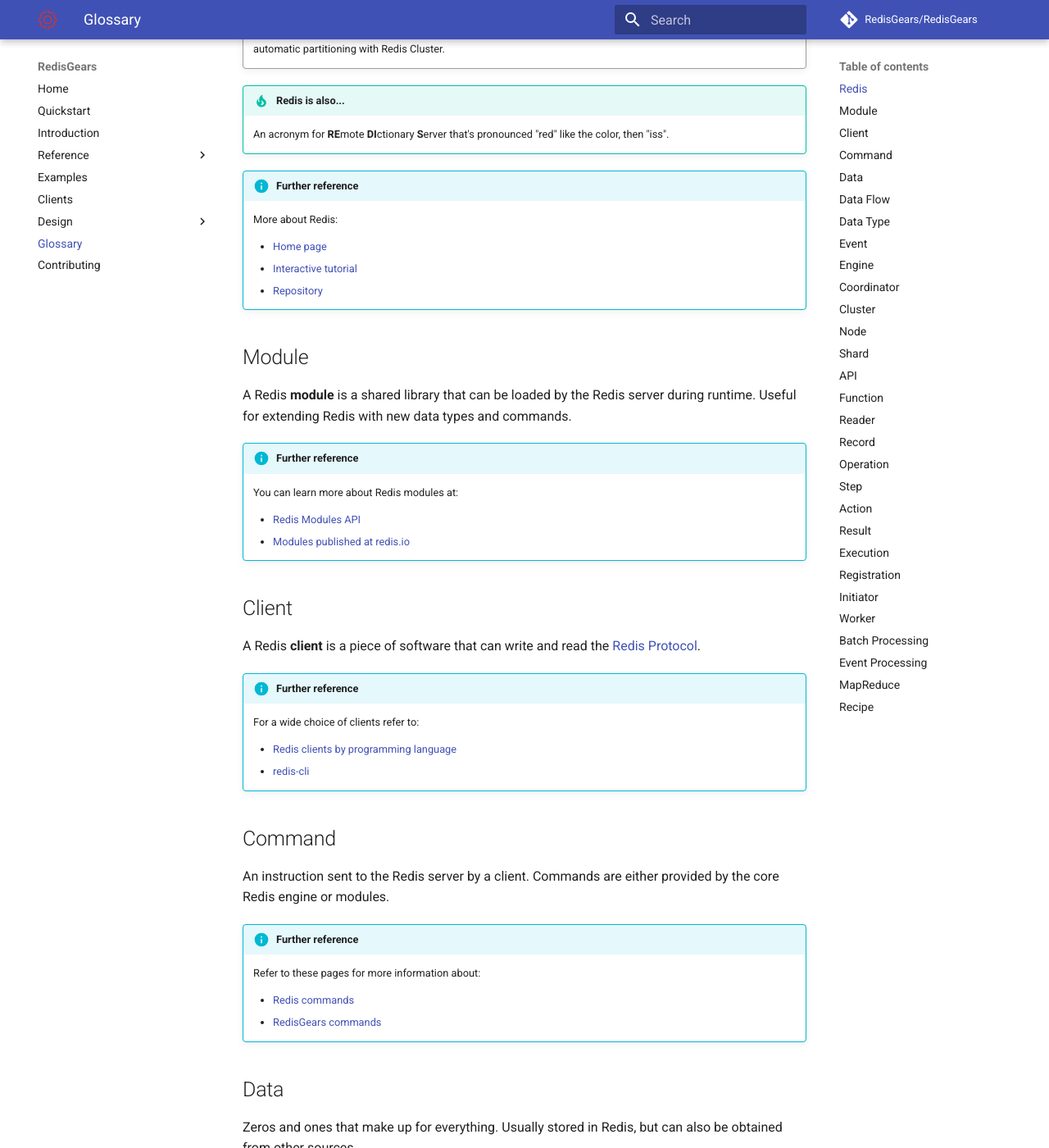
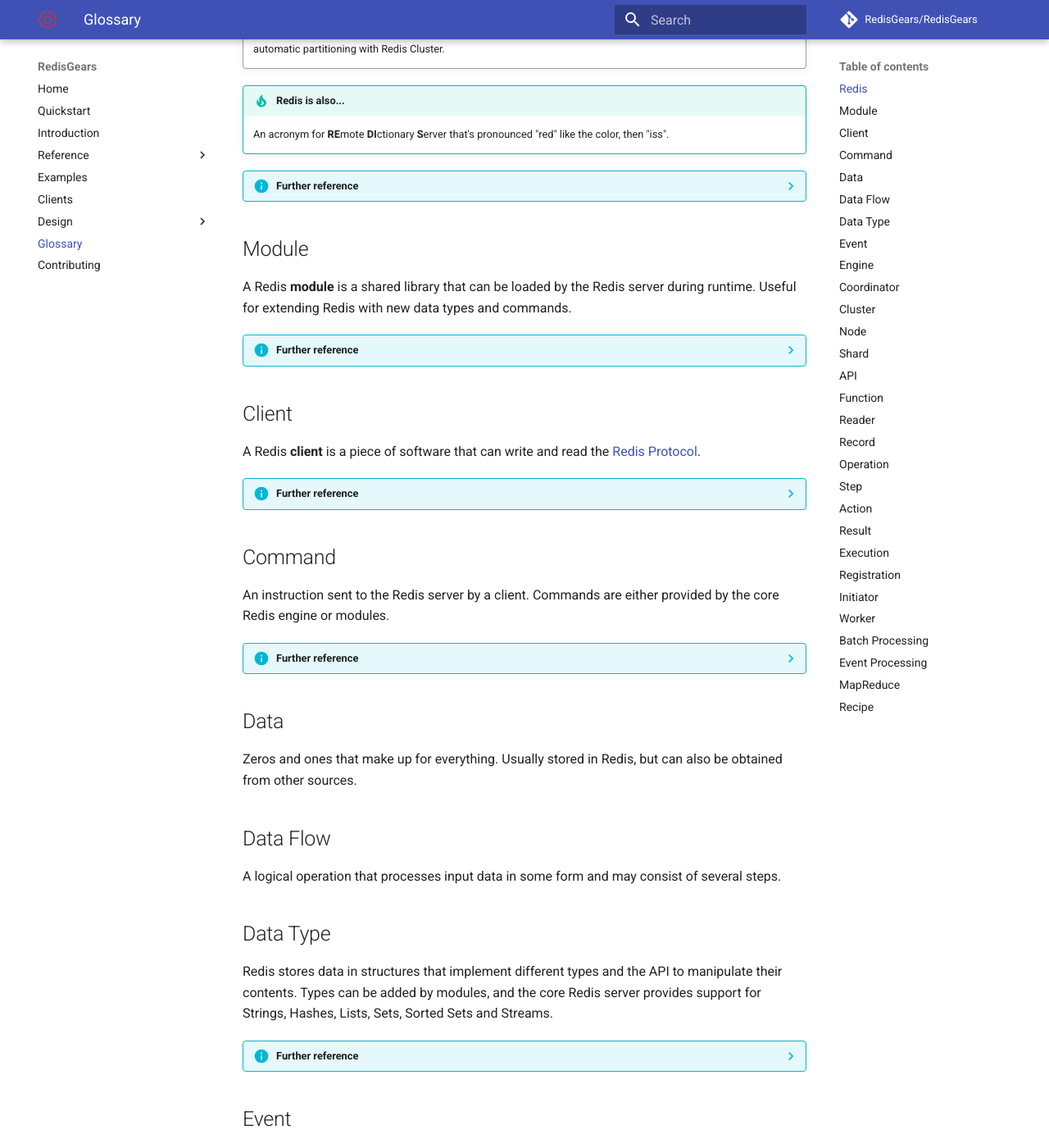
Before and after one commit to RedisGears/RedisGears, an MkDocs documentation site: the page built from docs/glossary.md, in a window 1280 px wide and 1400 px high, scrolled down 358 px. Shown: the whole window at 82% size. Built offline with MkDocs 1.6.1 and Material for MkDocs 9.7.7, drawn with Linux system fonts in a browser that asks for light colours; comment, search, counter and statistics services are not loaded; some of the changed text lies outside the part shown.

````diff
--- a/docs/glossary.md
+++ b/docs/glossary.md
@@ -10,7 +10,7 @@
 !!! tip "Redis is also..."
     An acronym for **RE**mote **DI**ctionary **S**erver that's pronounced "red" like the color, then "iss".
 
-!!! info "Further reference"
+??? info "Further reference"
     More about Redis:
 
       * [Home page](https://redis.io)
@@ -21,7 +21,7 @@
 ## Module
 A Redis **module** is a shared library that can be loaded by the Redis server during runtime. Useful for extending Redis with new data types and commands.
 
-!!! info "Further reference"
+??? info "Further reference"
     You can learn more about Redis modules at:
 
       * [Redis Modules API](https://redis.io/documentation#redis-modules-api)
@@ -30,7 +30,7 @@ A Redis **module** is a shared library that can be loaded by the Redis server du
 ## Client
 A Redis **client** is a piece of software that can write and read the [Redis Protocol](https://redis.io/topics/protocol).
 
-!!! info "Further reference"
+??? info "Further reference"
     For a wide choice of clients refer to:
 
       * [Redis clients by programming language](https://redis.io/clients)
@@ -39,7 +39,7 @@ A Redis **client** is a piece of software that can write and read the [Redis Pro
 ## Command
 An instruction sent to the Redis server by a client. Commands are either provided by the core Redis engine or modules.
 
-!!! info "Further reference"
+??? info "Further reference"
     Refer to these pages for more information about:
 
       * [Redis commands](https://redis.io/commands)
@@ -54,7 +54,7 @@ A logical operation that processes input data in some form and may consist of se
 ## Data Type
 Redis stores data in structures that implement different types and the API to manipulate their contents. Types can be added by modules, and the core Redis server provides support for Strings, Hashes, Lists, Sets, Sorted Sets and Streams.
 
-!!! info "Further reference"
+??? info "Further reference"
     Refer to these pages for more information about Redis' core types:
 
       * [Redis data types and abstractions](https://redis.io/topics/data-types-intro)
@@ -72,7 +72,7 @@ A RedisGears component that handles cluster communication and data shuffling.
 ## Cluster
 A **cluster** is a deployment option for Redis, in which the database is partitioned across multiple shards in a _shared-nothing_ fashion. Partitioning is done by hashing key names to slots.
 
-!!! info "Further reference"
+??? info "Further reference"
     More about the Redis cluster:
 
       * [Redis cluster tutorial](https://redis.io/topics/cluster-tutorial)
@@ -97,13 +97,13 @@ A function always:
   4. Ends with an action
   5. Returns zero or more results
 
-!!! info "Further reference"
+??? info "Further reference"
     Refer to the [Functions page](functions.md) for a complete reference about functions.
 
 ## Reader
 A RedisGears **reader** is the mandatory first step of any function, and every function has exactly one reader. A reader reads data and generates input records from it. The input records are consumed by the function.
 
-!!! info "Further reference"
+??? info "Further reference"
     Refer to the [Readers page](readers.md) for a complete reference about the different readers' types and their operation.
 
 ## Record
@@ -112,7 +112,7 @@ A RedisGears **record** is the basic abstraction that represents data in the fun
 ## Operation
 An **operation** is the building block of RedisGears functions. Different operation types can be used to achieve a variety of results to meet various data processing needs.
 
-!!! info "Further reference"
+??? info "Further reference"
     Refer to the [Operations page](operations.md) for a complete reference about the different operation types and their purpose.
 
 ## Step
@@ -124,25 +124,25 @@ An **action** is special type of operation that is always the function's final s
   1. **Run**: runs the function immediately in batch
   2. **Register**: registers the function's execution to be triggered by an event
 
-!!! info "Further reference"
+??? info "Further reference"
     Actions are described at the [Functions page](functions.md#action).
 
 ## Result
 The **result** of a function is the output records its execution.
 
-!!! info "Further reference"
+??? info "Further reference"
     Results are described at the [Functions page](functions.md#result).
 
 ## Execution
 Every time that a RedisGears function is executed it generates data that is referred to as its **execution**. Every execution is uniquely identified by an ID, and consists of the results, errors and more information from the function's execution.
 
-!!! info "Further reference"
+??? info "Further reference"
     Executions are described at the [Functions page](functions.md#execution).
 
 ## Registration
 A RedisGears **registration** represents a function that was sent to the engine and will be triggered by events.
 
-!!! info "Further reference"
+??? info "Further reference"
     Registrations are described at the [Functions page](functions.md#registration).
 
 ## Initiator
--- a/docs/intro.md
+++ b/docs/intro.md
@@ -71,7 +71,7 @@ RG.PYEXECUTE "GearsBuilder().run()"
     2) (empty array)
     ```
 
-Congratulations - you've executed your first RedisGears function! But what had happened here?
+**Congratulations** - you've executed your first RedisGears function! But what had happened here?
 
 ## Functions
 The first thing we've done was call the [**`RG.PYEXECUTE`**](commands.md#rgpyexecute) command. All of RedisGears' Redis commands are prefixed with `RG.`, and `RG.PYEXECUTE`'s purpose is, well, to execute a RedisGears function in Python.
@@ -106,19 +106,17 @@ In our simple example, the function performs no operations so it has no addition
 Once the command is sent from the client (`redis-cli`) to the server, the engine executes the function and returns the reply. The reply consists of two arrays, both of which are empty in this case. The first array contains the function's output and the second array is reserved for reporting errors.
 
 ## Input Data
-The RedisGears function we've executed had replied with an empty results array because it had no input to process. The initial input to any RedisGears function can be zero, one or more **records** that are generated by a **reader**.
+The RedisGears function we've executed had replied with an empty results array because it had no input to process. The initial input to any RedisGears function can be zero, one or more records that are generated by a reader.
 
-!!! important
-    A **Record** is the basic RedisGears abstraction that represents data in the function's flow. Input data records are passed from one step to the next and are finally returned as the result.
+A [**Record**](glossary.md#record) is the basic RedisGears abstraction that represents data in the function's flow. Input data records are passed from one step to the next and are finally returned as the result.
 
-    A **Reader** is the mandatory first step of any function, and every function has exactly one reader. A reader reads data and generates input records from it. The input records are consumed by the function.
+A [**Reader**](glossary.md#reader) is the mandatory first step of any function, and every function has exactly one reader. A reader reads data and generates input records from it. The input records are consumed by the function.
 
-    There are several [reader types](readers.md) that the engine offers. A function's reader type is always declared during the initialization of its `GearsBuilder()` context. Unless explicitly declared, a function's reader defaults to the [KeysReader](readers.md#keysreader), meaning the following lines are interchangeable:
+There are several [reader types](readers.md) that the engine offers. A function's reader type is always declared during the initialization of its `GearsBuilder()` context. Unless explicitly declared, a function's reader defaults to the [KeysReader](readers.md#keysreader), meaning the following lines are interchangeable:
 
+!!! example "Example: three ways for achieving the same"
     ```python
-    GearsBuilder()
-    GearsBuilder('KeysReader')
-    GearsBuilder(reader='KeysReader')
+    {{ include('intro/intro-000.py') | indent(4) }}
     ```
 
 The [**KeysReader**](readers.md#keysreader) scans the Redis database and generates records made of the keys found and their respective values. Let's add some data to Redis to see how that changes things. First we'll create a key called "foo" with a String value of "bar" using the Redis [`SET` command](https://redis.io/commands/set):
@@ -260,11 +256,6 @@ Instead of using the interactive mode, you can store your functions' code in a r
 cat mygear.py | docker exec -i redisgears redis-cli -x RG.PYEXECUTE
 ```
 
-!!! tip "Redis Client"
-    You're encouraged to use any [Redis client](https://redis.io/clients) that fits your needs for communicating with Redis and RedisGears as long as the client provides the means for executing raw Redis commands.
-
-For a similar purpose you can also use the [**gears.py**](https://github.com/RedisGears/RedisGears/blob/master/recipes/gears.py) utility.
-
 ## Processing Data
 We saw how input records are read and then filtered using a step, but that's literally just the beginning. By adding more steps to the function, we can manipulate the data in any way needed using different operations and the language's capabilities.
 
@@ -615,9 +606,9 @@ The `collect()` operation can be called at any point of the flow, so by adding i
     ```
 
 ## MapReduce
-The RedisGears framework supports functions that follow the MapReduce pattern:
+The RedisGears framework supports functions that follow the MapReduce pattern
 
-!!! quote "[Wikipedia: MapReduce](https://en.wikipedia.org/wiki/MapReduce)"
+??? quote "[Wikipedia: MapReduce](https://en.wikipedia.org/wiki/MapReduce)"
     A MapReduce framework (or system) is usually composed of three operations (or steps):
 
       1. **Map**: each worker node applies the map function to the local data, and writes the output to a temporary storage. A master node ensures that only one copy of the redundant input data is processed.
--- /dev/null
+++ b/docs/snippets/intro/intro-000.py
@@ -0,0 +1,3 @@
+GearsBuilder()                     # the context builder's default is
+GearsBuilder('KeysReader')         # the same as using the string 'KeysReader'
+GearsBuilder(reader='KeysReader')  # and as providing the 'reader' argument
--- a/docs/snippets/test_snippets.py
+++ b/docs/snippets/test_snippets.py
@@ -44,6 +44,7 @@ def standalone(image):
         ('docs/snippets/examples/word-count.py', [[], []]),
         ('docs/snippets/functions/register.py', b'OK'),
         ('docs/snippets/functions/run.py', [[], []]),
+        ('docs/snippets/intro/intro-000.py', b'OK'),
         ('docs/snippets/intro/intro-001.py', [[], []]),
         ('docs/snippets/intro/intro-002.py', [[], []]),
         ('docs/snippets/intro/intro-003.py', [[], []]),
````
Also changed, not shown: other parts of docs/intro.md (+13 -15 lines), docs/functions.md (+5 -5 lines), 1 other file.
